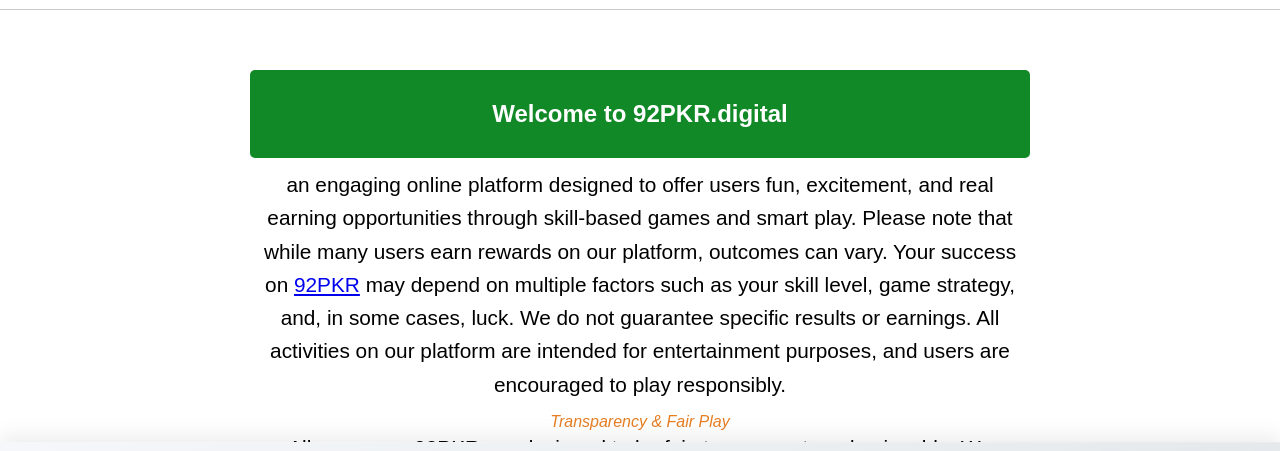
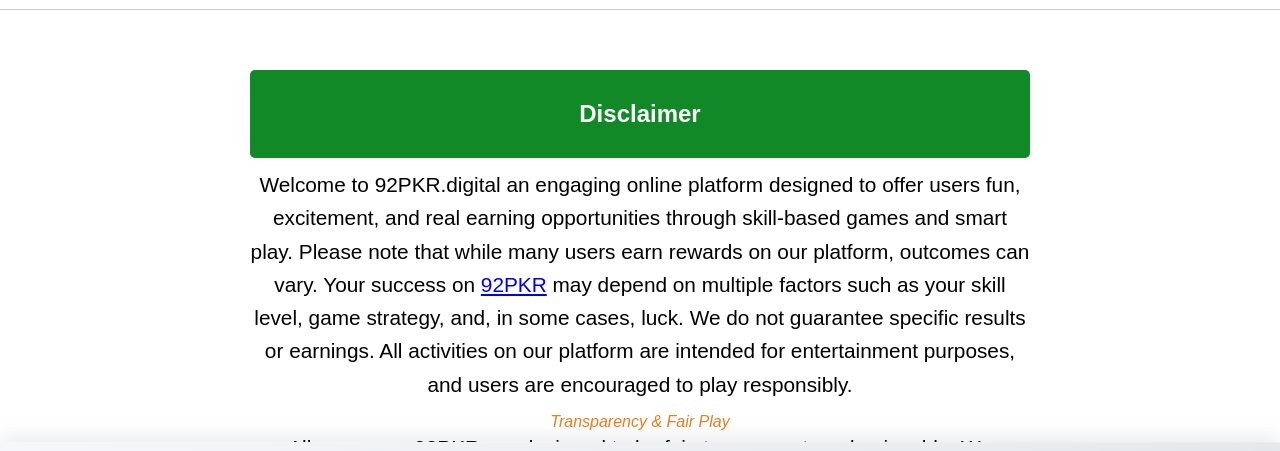
Before and after one commit to waleedabdullah472/NEWPKR, a React (Vite) app: page /Disclaimer in a window 1280 px wide. Shown: the part 273-724 px from the top of the page. Built offline with nearby package versions, Linux system fonts and the light colour scheme.

Commit message:
Add pages in sitmap and change title

```diff
--- a/src/pages/Disclaimer.jsx
+++ b/src/pages/Disclaimer.jsx
@@ -17,9 +17,9 @@
             <section className="section section-black">
                 <div className="columns">
                     <div className="left-column col-8">
-                        <h2 className="heading-with-bg">Welcome to 92PKR.digital</h2>
+                        <h2 className="heading-with-bg">Disclaimer</h2>
                         <p className="description">
-                            an engaging online platform designed to offer users fun, excitement, and real earning opportunities through skill-based games and smart play.
+                            Welcome to 92PKR.digital an engaging online platform designed to offer users fun, excitement, and real earning opportunities through skill-based games and smart play.
 
                             Please note that while many users earn rewards on our platform, outcomes can vary. Your success on <a href="https://www.92pkr.digital/">92PKR</a> may depend on multiple factors such as your skill level, game strategy, and, in some cases, luck.
 
--- a/src/pages/PrivacyPolicy.jsx
+++ b/src/pages/PrivacyPolicy.jsx
@@ -17,7 +17,7 @@
       <section className="section section-black">
         <div className="columns">
           <div className="left-column col-8">
-            <h2 className="heading-with-bg">Welcome to 92PKR.digital</h2>
+            <h2 className="heading-with-bg">Privacy Policy</h2>
             <p className="description">
               At <a href="https://www.92pkr.digital/">92PKR</a>, we respect and protect your privacy. This policy explains how we collect, use, and safeguard your personal information when you use our website.
               <br />
```
Also changed, not shown: 1 other file (tests, documents, lock files or other folders).
